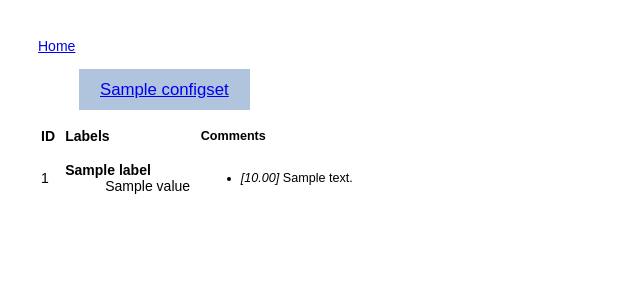
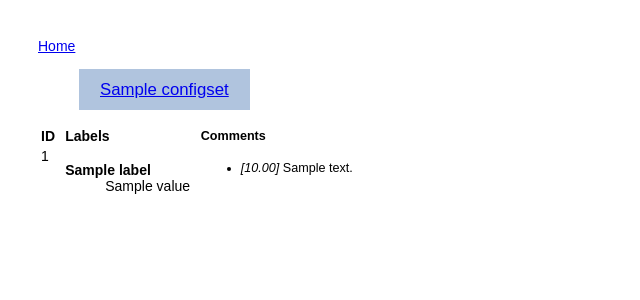
Before and after one commit to cultureamp/comment-themes-demo, a Flask app: template templates/show-themes.html in a window 1280 px wide. Shown: the top 300 px of the page, without its empty margins (0-640 px from the left). Run offline with Flask 2, Linux system fonts and the light colour scheme; the template is opened without the code that fills it: most values are stand-ins (such as "Sample title", 1, 10 or a date in 2020).

Commit message:
align table cells at top

```diff
--- a/static/style.css
+++ b/static/style.css
@@ -75,6 +75,10 @@ nav.configset-list li.other-tab {
     content: "]";
 }
 
+.theme-results td {
+    vertical-align: top;
+}
+
 .login-form {
     margin: auto;
     width: 20%;
```
